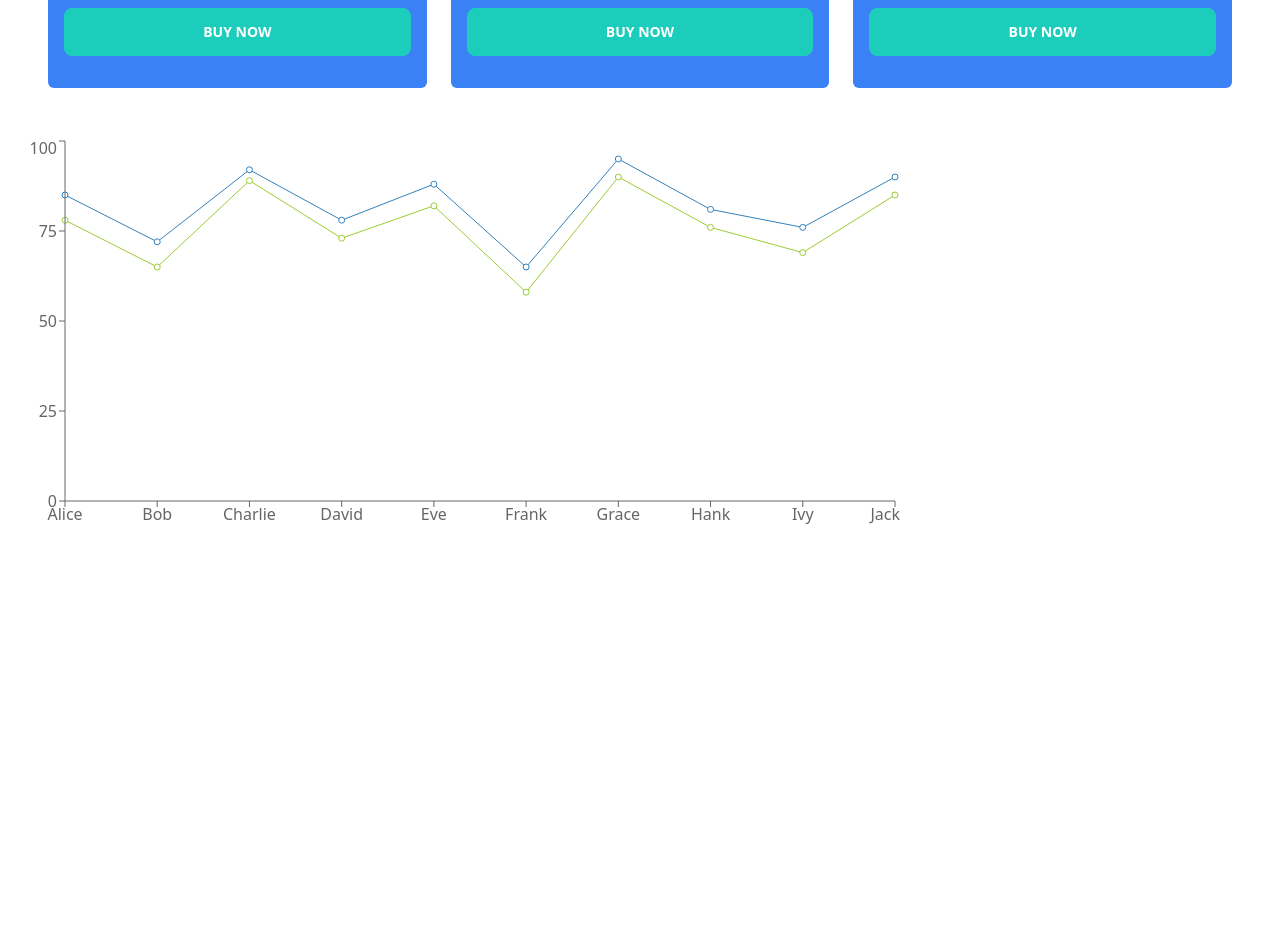
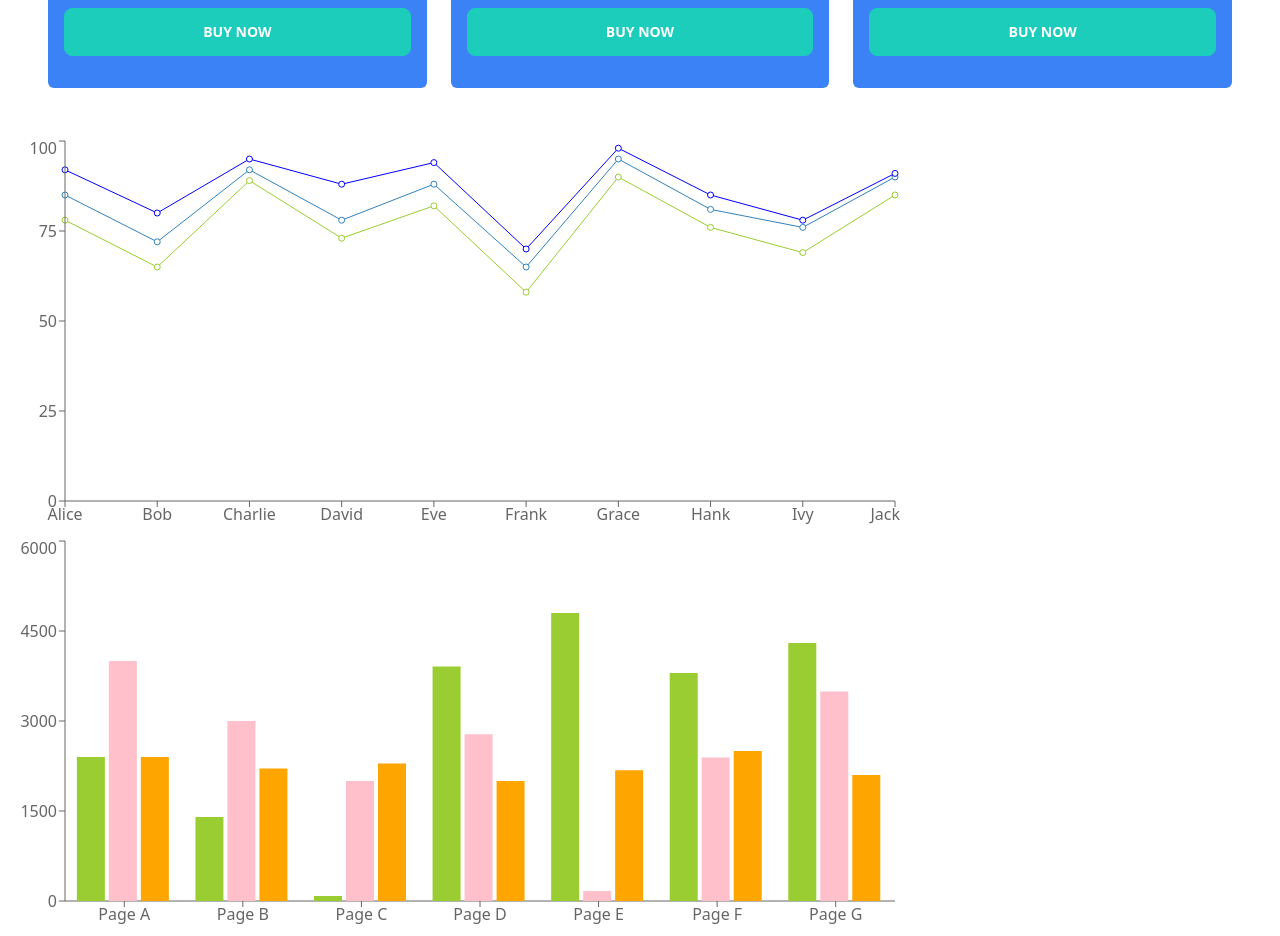
Before and after one commit to khubaibm039/option-price, a React (Vite) app: page / in a window 1280 px wide. Shown: the part 580-1516 px from the top of the page. Before the commit the page ends 1116 px from the top, so only its background shows below. Built offline with nearby package versions, Linux system fonts and the light colour scheme.

Commit message:
added BarChart

```diff
--- a/package.json
+++ b/package.json
@@ -10,6 +10,7 @@
     "preview": "vite preview"
   },
   "dependencies": {
+    "axios": "^1.5.0",
     "prop-types": "^15.8.1",
     "react": "^18.2.0",
     "react-dom": "^18.2.0",
--- a/src/component/LineChart/LineChart.jsx
+++ b/src/component/LineChart/LineChart.jsx
@@ -1,4 +1,17 @@
-import { LineChart as LChart, Line, XAxis, YAxis } from 'recharts';
+import {
+    LineChart as LChart,
+    Line,
+    XAxis,
+    YAxis,
+    BarChart,
+    Bar,
+    Cell,
+    CartesianGrid,
+    Tooltip,
+    Legend,
+    LabelList,
+    ResponsiveContainer,
+} from 'recharts';
 
 const LineChart = () => {
 
@@ -74,6 +87,50 @@ const LineChart = () => {
             chemistryMarks: 91,
         },
     ];
+    const data = [
+        {
+            name: 'Page A',
+            uv: 4000,
+            pv: 2400,
+            amt: 2400,
+        },
+        {
+            name: 'Page B',
+            uv: 3000,
+            pv: 1398,
+            amt: 2210,
+        },
+        {
+            name: 'Page C',
+            uv: 2000,
+            pv: 8,
+            amt: 2290,
+        },
+        {
+            name: 'Page D',
+            uv: 2780,
+            pv: 3908,
+            amt: 2000,
+        },
+        {
+            name: 'Page E',
+            uv: 18,
+            pv: 4800,
+            amt: 2181,
+        },
+        {
+            name: 'Page F',
+            uv: 2390,
+            pv: 3800,
+            amt: 2500,
+        },
+        {
+            name: 'Page G',
+            uv: 3490,
+            pv: 4300,
+            amt: 2100,
+        },
+    ];
 
 
 
@@ -84,9 +141,20 @@ const LineChart = () => {
 
                 <Line dataKey="mathMarks"></Line>
                 <Line dataKey={"physicsMarks"} stroke='yellowgreen' ></Line>
+                <Line dataKey={"chemistryMarks"} stroke='blue' ></Line>
                 <YAxis></YAxis>
             </LChart>
-        </div>
+            <BarChart width={900} height={400} data={data}>
+                <XAxis dataKey="name"></XAxis>
+                <YAxis></YAxis>
+                <Bar dataKey="pv" fill="yellowgreen" minPointSize={5} />
+                <Bar dataKey="uv" fill="pink" minPointSize={10} />
+                <Bar dataKey="amt" fill="orange" minPointSize={5} />
+
+
+
+            </BarChart>
+        </div >
     );
 };
 
```
Also changed, not shown: 1 other file (tests, documents, lock files or other folders).
